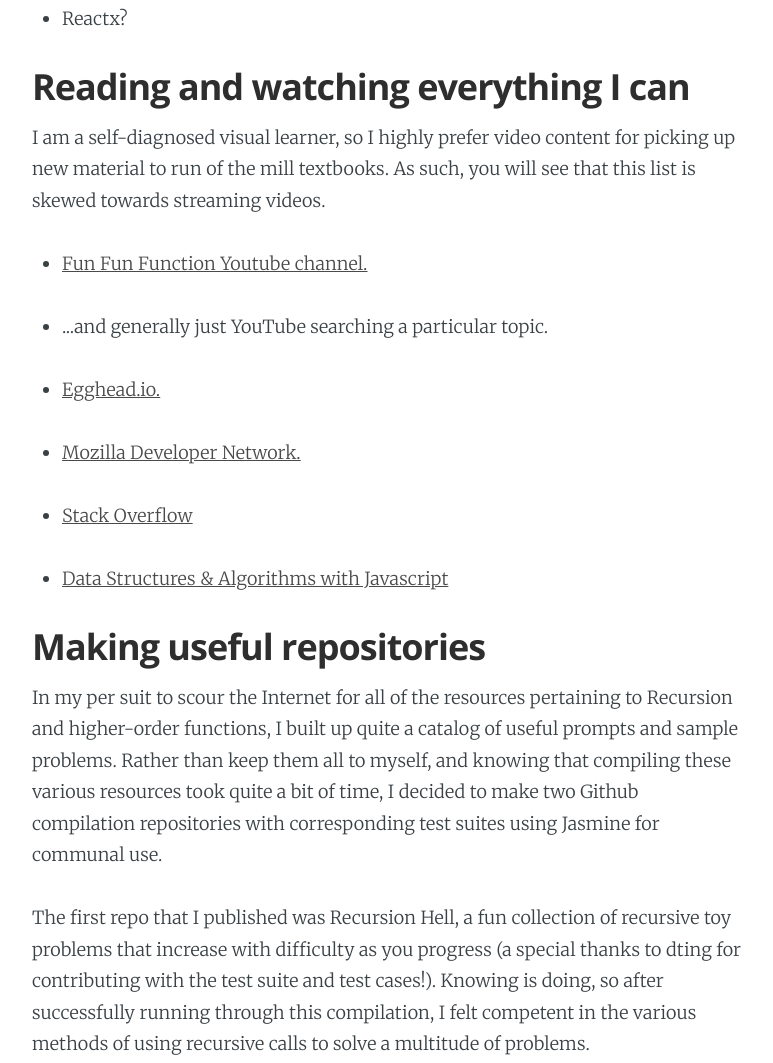
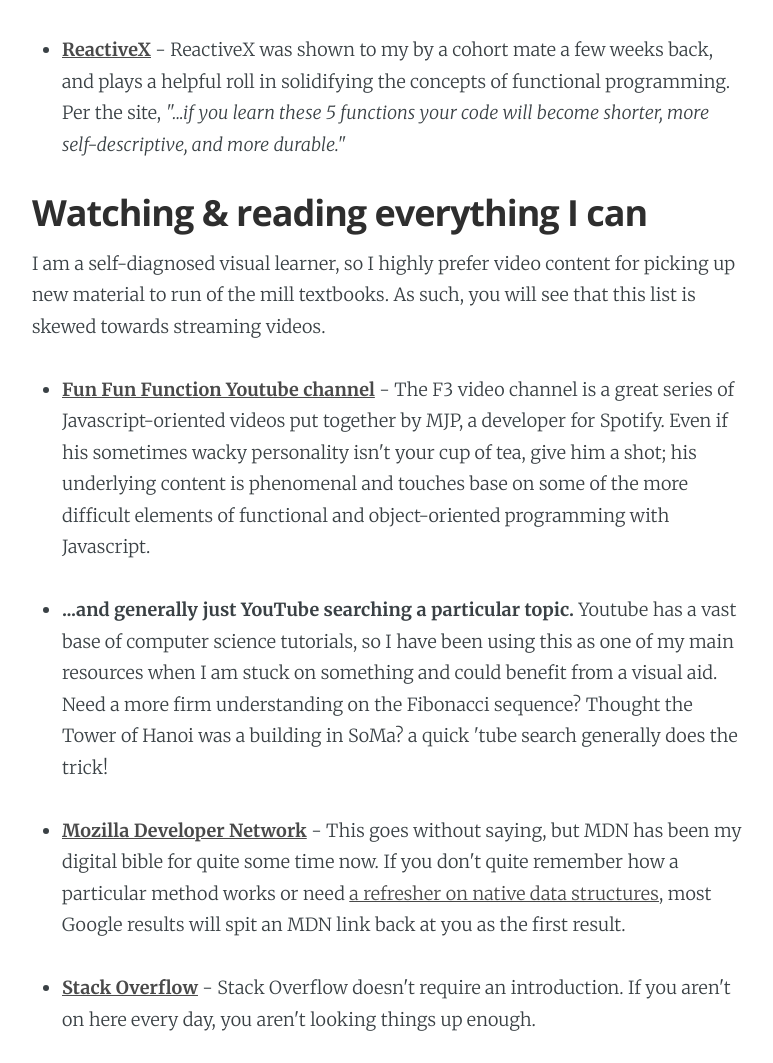
Before and after one commit to jeremytoce/jeremytoce.github.io, a plain HTML site: page test-post/index.html in a window 1280 px wide. Shown: the part 3492-4555 px from the top of the page, without its empty margins (253-1026 px from the left). Drawn offline with nearby package versions, Linux system fonts and the light colour scheme.

Commit message:
Blog update at 2016-05-23 23:23:39

```diff
--- a/test-post/index.html
+++ b/test-post/index.html
@@ -47,7 +47,7 @@
     <meta property="og:description" content="After three and a half months of near daily studying, several technical interviews, four gating projects and a lot of eye strain on Mozilla MDN - Hack Reactor is right around the corner. In 18 days, I will begin my journey into the world of break-neck speed bootcamp instruction, focusing" />
     <meta property="og:url" content="http://localhost:2368/test-post/" />
     <meta property="article:published_time" content="2016-05-19T07:47:36.825Z" />
-    <meta property="article:modified_time" content="2016-05-21T01:49:28.566Z" />
+    <meta property="article:modified_time" content="2016-05-21T08:18:48.709Z" />
     <meta name="twitter:card" content="summary" />
     <meta name="twitter:title" content="Hack Reactor: The Lead Up" />
     <meta name="twitter:description" content="After three and a half months of near daily studying, several technical interviews, four gating projects and a lot of eye strain on Mozilla MDN - Hack Reactor is right around the corner. In 18 days, I will begin my journey into the world of break-neck speed bootcamp instruction, focusing" />
@@ -68,7 +68,7 @@
     "headline": "Hack Reactor: The Lead Up",
     "url": "http://localhost:2368/test-post/",
     "datePublished": "2016-05-19T07:47:36.825Z",
-    "dateModified": "2016-05-21T01:49:28.566Z",
+    "dateModified": "2016-05-21T08:18:48.709Z",
     "description": "After three and a half months of near daily studying, several technical interviews, four gating projects and a lot of eye strain on Mozilla MDN - Hack Reactor is right around the corner. In 18 days, I will begin my journey into the world of break-neck speed bootcamp instruction, focusing"
 }
     </script>
@@ -236,26 +236,25 @@
 <ul>
 <li><p><a href="https://github.com/mrdavidlaing/javascript-koans"><strong>Javascript Koans</strong></a> - JS Koans is a interactive test suite that walks you through a multitude of Javascript-oriented concepts, including Crockford's Inheritance. This is a breeze if you are familiar with the language, but can be used as a good gauge on what needs review.</p></li>
 <li><p><a href="http://www.codewars.com/dashboard"><strong>Codewars</strong></a> - This is my go-to site for toy problems, period. If you are looking to focus on a specific element, their vast database of problems usually has a number on deck for you. This is a fun and interactive platform that allows you to compare your answers with the answers of others, helping you write more effective and efficient code in the future. </p></li>
-<li><p><a href="https://leetcode.com/"><strong>Leetcode</strong></a> - Leetcode is similar to CodeWars, but contains problems that you can expect to face on actual technical interviews. As such, the focus is often making sure that your solution not only works, but it is an efficient method as well. This focus on runtime complexity is something that I still need practice with, so taking a look at the Leetcode problems and corresponding solutions</p></li>
-<li><p>Reactx?</p></li>
+<li><p><a href="https://leetcode.com/"><strong>Leetcode</strong></a> - Leetcode is similar to CodeWars, but contains problems that you can expect to face on actual technical interviews. As such, the focus is often making sure that your solution not only works, but it is an efficient method as well. This focus on runtime complexity is something that I still need practice with, so taking a look at the Leetcode problems and corresponding solutions has helped me frame my approaches in terms of program efficiency.</p></li>
+<li><p><a href="http://reactivex.io/learnrx/"><strong>ReactiveX</strong></a> - ReactiveX was shown to my by a cohort mate a few weeks back, and plays a helpful roll in solidifying the concepts of functional programming. Per the site, <em>"...if you learn these 5 functions your code will become shorter, more self-descriptive, and more durable."</em></p></li>
 </ul>
 
-<h2 id="readingandwatchingeverythingican">Reading and watching everything I can  </h2>
+<h2 id="watchingreadingeverythingican">Watching &amp; reading everything I can  </h2>
 
 <p>I am a self-diagnosed visual learner, so I highly prefer video content for picking up new material to run of the mill textbooks. As such, you will see that this list is skewed towards streaming videos.</p>
 
 <ul>
-<li><p><a href="https://www.youtube.com/c/mpjmevideos">Fun Fun Function Youtube channel.</a></p></li>
-<li><p>...and generally just YouTube searching a particular topic.</p></li>
-<li><p><a href="https://egghead.io/">Egghead.io.</a></p></li>
-<li><p><a href="https://developer.mozilla.org/en-US/docs/Web/JavaScript">Mozilla Developer Network.</a></p></li>
-<li><p><a href="http://stackoverflow.com/">Stack Overflow</a></p></li>
-<li><p><a href="https://drive.google.com/folderview?id=0B_OvHuLKTFgMVHBqVEtXLWo2ZWM&amp;usp=drive_web">Data Structures &amp; Algorithms with Javascript</a></p></li>
+<li><p><a href="https://www.youtube.com/c/mpjmevideos"><strong>Fun Fun Function Youtube channel</strong></a> - The F3 video channel is a great series of Javascript-oriented videos put together by MJP, a developer for Spotify. Even if his sometimes wacky personality isn't your cup of tea, give him a shot; his underlying content is phenomenal and touches base on some of the more difficult elements of functional and object-oriented programming with Javascript.</p></li>
+<li><p><strong>...and generally just YouTube searching a particular topic.</strong> Youtube has a vast base of computer science tutorials, so I have been using this as one of my main resources when I am stuck on something and could benefit from a visual aid. Need a more firm understanding on the Fibonacci sequence? Thought the Tower of Hanoi was a building in SoMa? a quick 'tube search generally does the trick!</p></li>
+<li><p><a href="https://developer.mozilla.org/en-US/docs/Web/JavaScript"><strong>Mozilla Developer Network</strong></a> - This goes without saying, but MDN has been my digital bible for quite some time now. If you don't quite remember how a particular method works or need <a href="https://developer.mozilla.org/en-US/docs/Web/JavaScript/Data_structures">a refresher on native data structures</a>, most Google results will spit an MDN link back at you as the first result.</p></li>
+<li><p><a href="http://stackoverflow.com/"><strong>Stack Overflow</strong></a> - Stack Overflow doesn't require an introduction. If you aren't on here every day, you aren't looking things up enough.</p></li>
+<li><p><a href="https://drive.google.com/folderview?id=0B_OvHuLKTFgMVHBqVEtXLWo2ZWM&amp;usp=drive_web"><strong>Data Structures &amp; Algorithms with Javascript</strong></a> - I am currently making my way through this book, which is an admittedly dry read but does do a wonderful job on covering the basic data structures and sorting/searching algorithms that developers run into on a consistent basis. Because the topic of DS&amp;A is a large focus for me heading into Hack Reactor and beyond, I plan on making my way through this in entirety before moving on to one more text book of a similar nature. Who knows, maybe I will even get bored and tackle some <a href="https://projecteuler.net/">Project Euler</a> problems afterwards...</p></li>
 </ul>
 
 <h2 id="makingusefulrepositories">Making useful repositories  </h2>
 
-<p>In my per suit to scour the Internet for all of the resources pertaining to Recursion and higher-order functions, I built up quite a catalog of useful prompts and sample problems. Rather than keep them all to myself, and knowing that compiling these various resources took quite a bit of time, I decided to make two Github compilation repositories with corresponding test suites using Jasmine for communal use. </p>
+<p>In my pursuit to scour the Internet for all of the resources pertaining to recursion and higher-order functions, I built up quite a catalog of useful prompts and sample problems. Rather than keep them all to myself, and knowing that compiling these various resources took quite a bit of time, I decided to make two Github compilation repositories with corresponding test suites using Jasmine for communal use. </p>
 
 <p>The first repo that I published was Recursion Hell, a fun collection of recursive toy problems that increase with difficulty as you progress (a special thanks to dting for contributing with the test suite and test cases!). Knowing is doing, so after successfully running through this compilation, I felt competent in the various methods of using recursive calls to solve a multitude of problems. </p>
 
@@ -263,10 +262,7 @@
 
 <h2 id="theofficialhackreactorprecoursework">The official Hack Reactor pre-course work  </h2>
 
-<p>// The pre-course work
-// What I am doing to bolster my knowledge going into HR
-// What I need to work on
-// Changing my routine/Colin/my schedule
+<p>// What I need to work on
 // Wrap up</p>
         </section>
 
```
Also changed, not shown: 1 other file.
